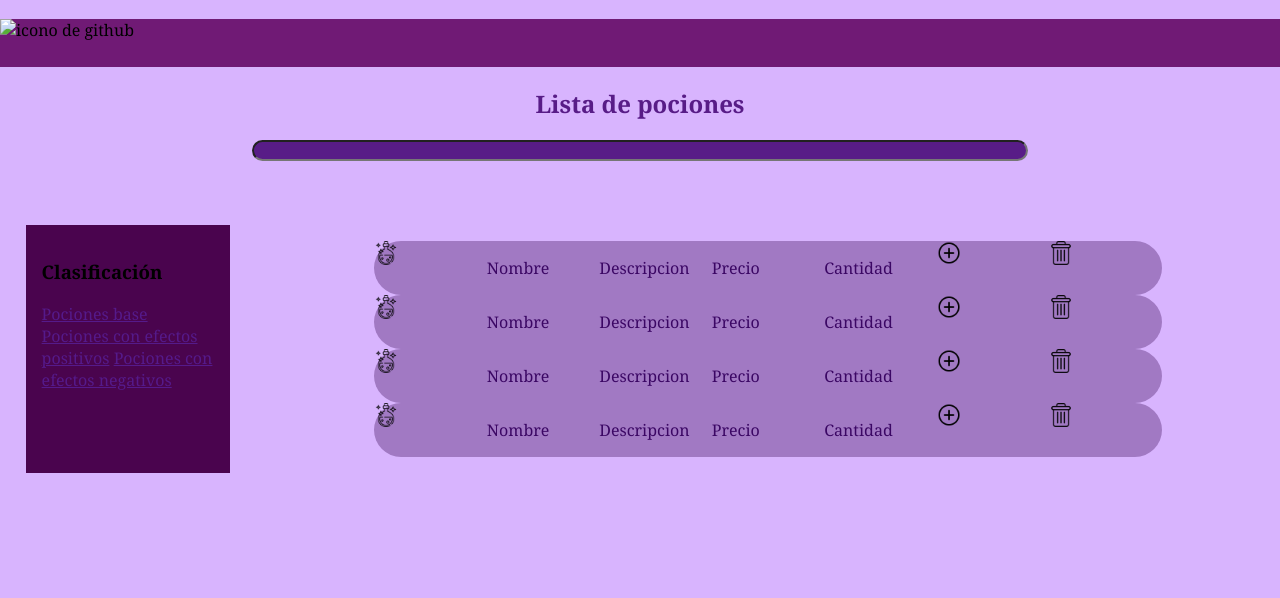
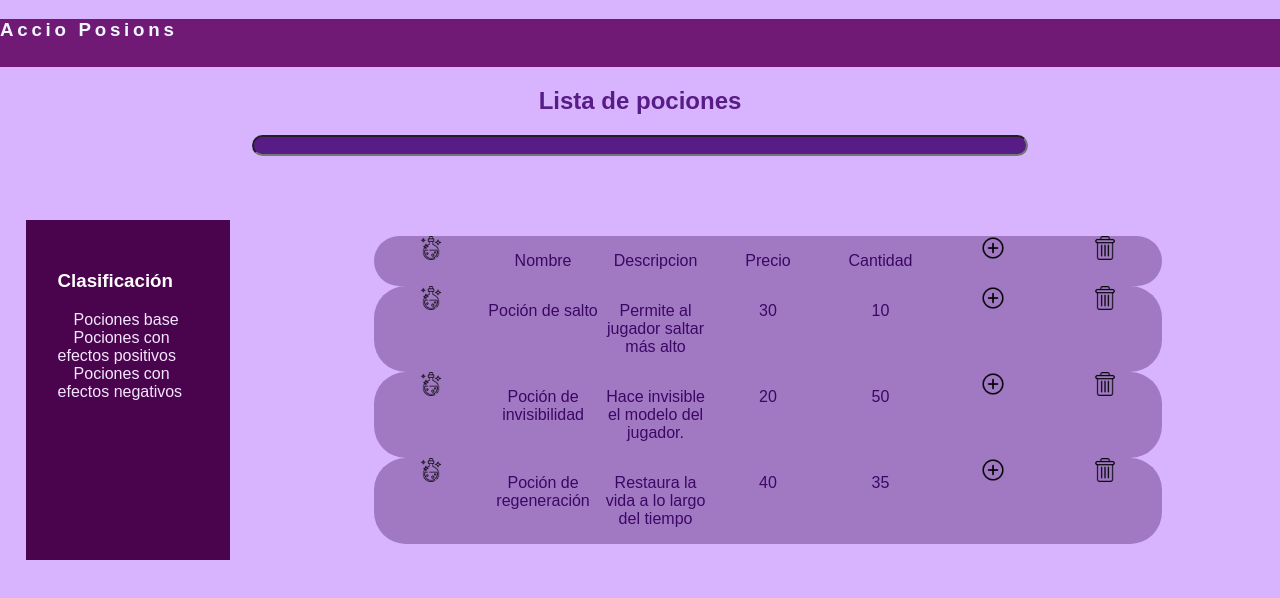
Before and after one commit to VJGuti/e-actividad-4.3-proyectoFinal, a website: page front_end/index.html in a window 1280 px wide. Drawn offline with Linux system fonts and the light colour scheme.

Commit message:
cambios estilos

```diff
--- a/front_end/index.html
+++ b/front_end/index.html
@@ -8,10 +8,8 @@
 </head>
 <body>
     <header>
-        <h3></h3>
-        <h3></h3>
-        <img src="" alt="icono de github">
-    </header>
+        <h3 class="titulo">Accio Posions</h3>
+           </header>
     <section>
         <h2 >Lista de pociones</h2>
         <input type="text" class="buscador">
@@ -38,10 +36,10 @@
                 </div>
                 <div class="producto">
                     <a href=""><img src="img/pocion.png" alt="imagen del producto" class="imgPocion"></a>
-                    <p>Nombre</p>
-                    <p>Descripcion</p>
-                    <p>Precio</p>
-                    <p>Cantidad</p>
+                    <p>Poción de salto</p>
+                    <p>Permite al jugador saltar más alto </p>
+                    <p>30</p>
+                    <p>10</p>
                     <a href=""><img src="img/agregar.png" alt="icono para agregar pocion"
                         class="agregar">
                     </a>
@@ -49,10 +47,10 @@
 
                 </div>  <div class="producto">
                     <a href=""><img src="img/pocion.png" alt="imagen del producto" class="imgPocion"></a>
-                    <p>Nombre</p>
-                    <p>Descripcion</p>
-                    <p>Precio</p>
-                    <p>Cantidad</p>
+                    <p>Poción de invisibilidad</p>
+                    <p>Hace invisible el modelo del jugador.</p>
+                    <p>20</p>
+                    <p>50</p>
                     <a href=""><img src="img/agregar.png" alt="icono para agregar pocion"
                         class="agregar">
                     </a>
@@ -60,10 +58,10 @@
 
                 </div>  <div class="producto">
                     <a href=""><img src="img/pocion.png" alt="imagen del producto" class="imgPocion"></a>
-                    <p>Nombre</p>
-                    <p>Descripcion</p>
-                    <p>Precio</p>
-                    <p>Cantidad</p>
+                    <p>Poción de regeneración</p>
+                    <p>Restaura la vida a lo largo del tiempo</p>
+                    <p>40</p>
+                    <p>35</p>
                     <a href=""><img src="img/agregar.png" alt="icono para agregar pocion"
                         class="agregar">
                     </a>
--- a/front_end/styles.css
+++ b/front_end/styles.css
@@ -1,7 +1,7 @@
 body{
     padding: 0;
     margin: 0;
-    font-family: Georgia, 'Times New Roman', Times, serif;
+    font-family: Arial, Helvetica, sans-serif;
     background: #D8B4FE;
 }
 
@@ -11,6 +11,10 @@ header{
     width: 100%;
     height: 3em;
     background: #701A75 ;
+}
+.titulo{
+    color: aliceblue;
+    letter-spacing: 0.2em;
 }
 
 /*Buscador de pociones*/
@@ -40,8 +44,17 @@ h2{
 nav{
     background: #4A044E;
     margin: 0 10%;
-    padding: 1em;
+    padding: 2em;
 }
+nav h3{
+    color: #fff;
+}
+nav a{
+    margin: 1em;
+    text-decoration: none;
+    color: rgb(244, 230, 253);
+}
+
 
 /*producto*/
 
@@ -56,6 +69,14 @@ nav{
     display: grid;
     grid-template-columns: repeat(7, 1fr);
     border-radius: 2rem;
+
+}
+.producto p{
+    text-align: center;
+}
+.pociones a{
+    justify-self: center;
+
 }
 .agregar , .eliminar, .imgPocion{
     width: 1.5em;
```
